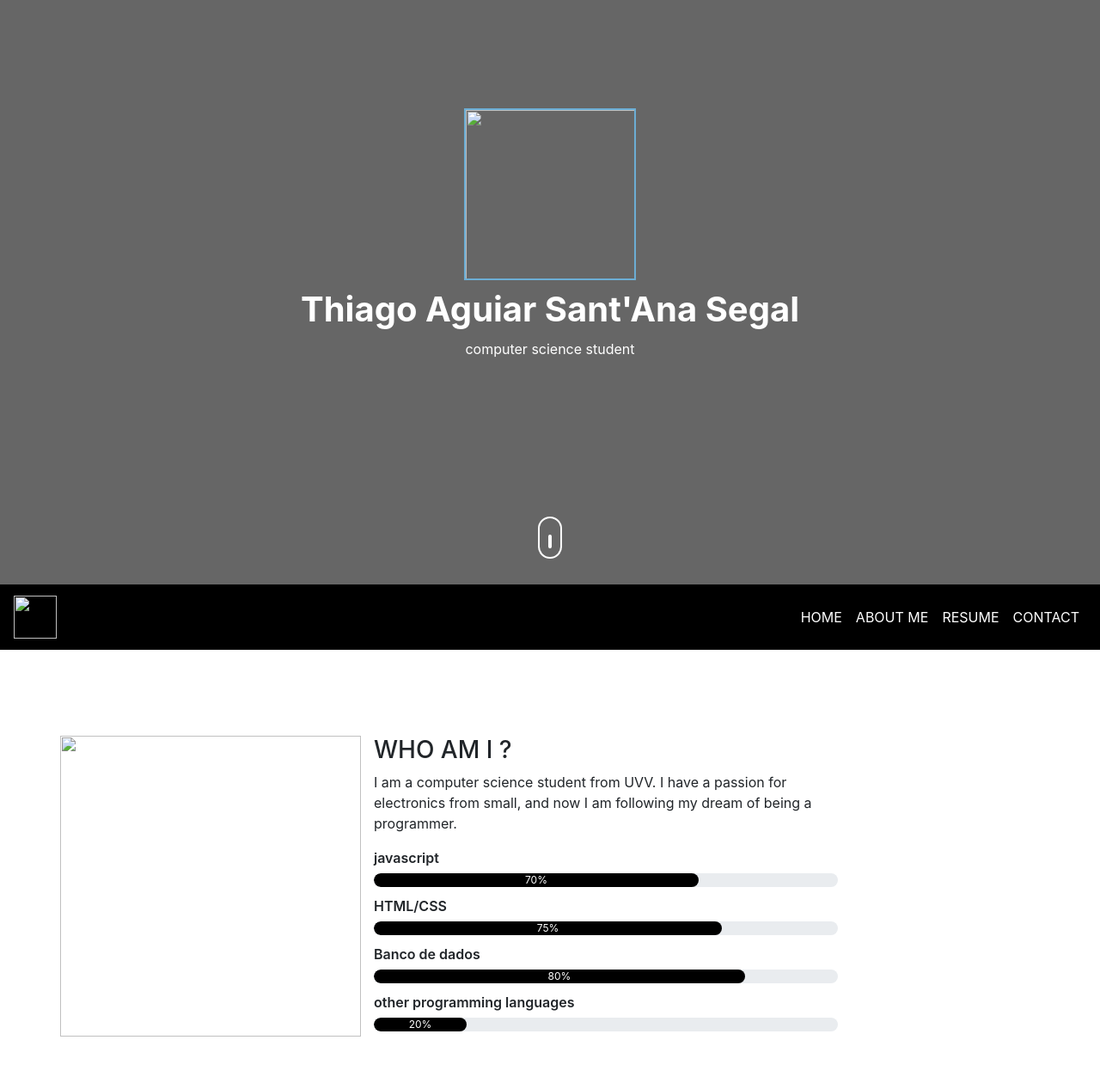
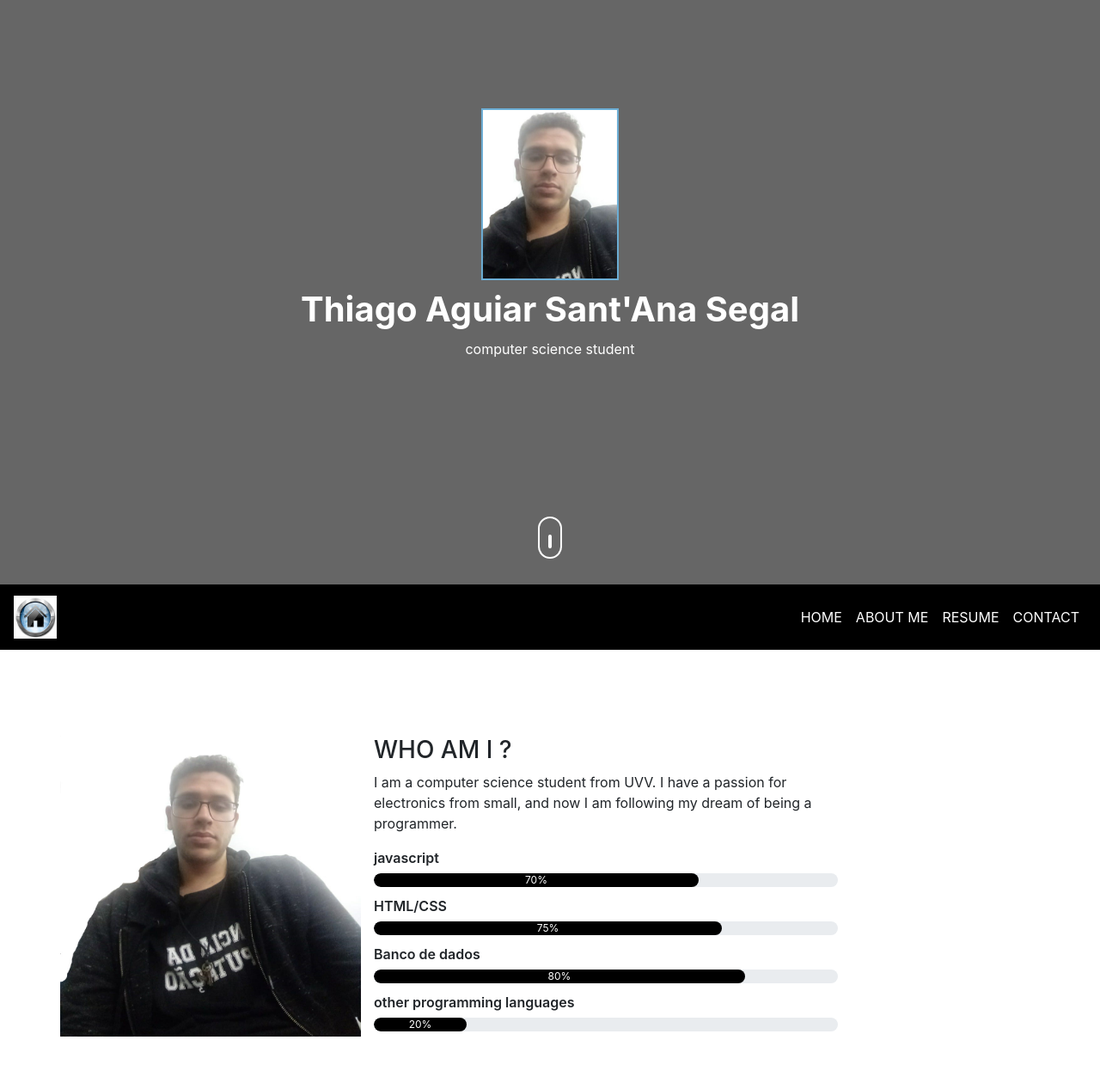
Before and after one commit to thiagosanft/portifoli, a plain HTML site: page index.html in a window 1280 px wide. Shown: the part 120-1387 px from the top of the page at 86% size. Drawn offline with nearby package versions, Linux system fonts and the light colour scheme.

Commit message:
Update index.html

```diff
--- a/index.html
+++ b/index.html
@@ -16,7 +16,7 @@
 		<section id="Header">
 		<div class="container text-center">
 		<div class="user-box">
-		<img src="img/user3.jpeg" class="profile-img1">
+		<img src="user3.jpeg" class="profile-img1">
 		<h1>Thiago Aguiar Sant'Ana Segal</h1>
 		<p>computer science student</p>
 		</div>
@@ -31,7 +31,7 @@
 		<section id="user-info">
 <div class="nav-bar">
 <nav class="navbar navbar-expand-lg">
-  <a class="navbar-brand" href="#"><img src="img/th.jpg"></a>
+  <a class="navbar-brand" href="#"><img src="th.jpg"></a>
   <button class="navbar-toggler" type="button" data-toggle="collapse" data-target="#navbarNav" aria-controls="navbarNav" aria-expanded="false" aria-label="Toggle navigation">
  	<i class="fa fa-bars"></i>
   </button>
@@ -59,7 +59,7 @@
 <div class="about container" id="about">
 <div class="row">
 <div class="col-ml-6 text-center">
-<img src="img/user1.jpeg" class="profile-img">
+<img src="user1.jpeg" class="profile-img">
 </div>
 <div class="col-md-6">
 <h3>WHO AM I ?</h3>
```
